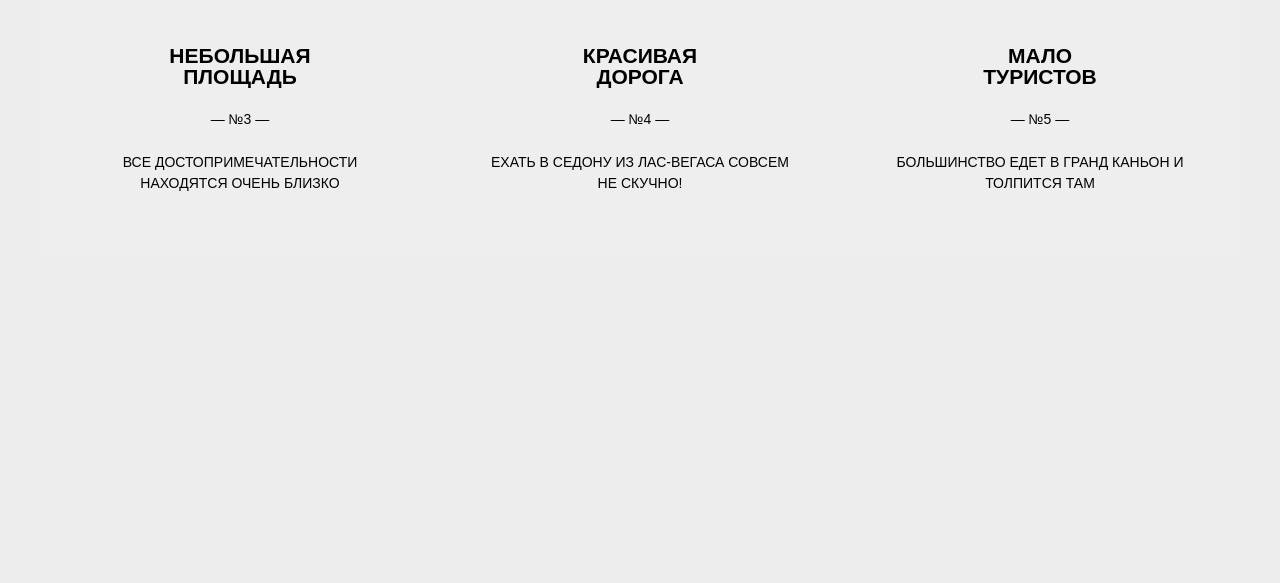
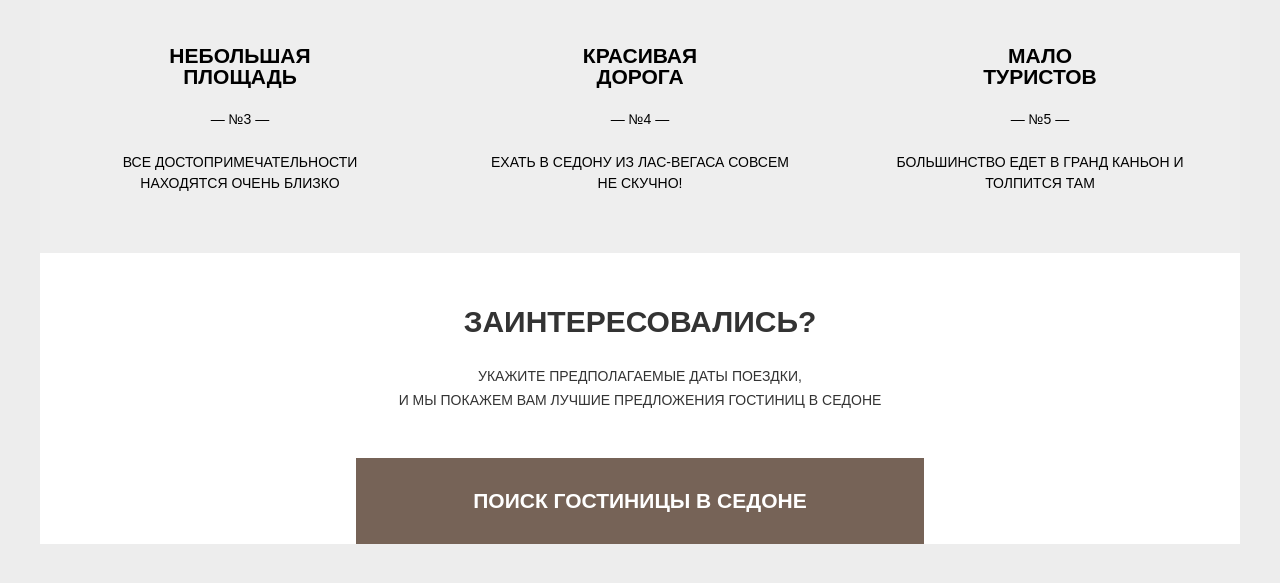
Before and after one commit to ooPASHAoo/sedona, a website: page src/index.html in a window 1280 px wide. Shown: the part 1626-2209 px from the top of the page. Drawn offline with Linux system fonts and the light colour scheme.

Commit message:
create (.offer)

```diff
--- a/src/index.html
+++ b/src/index.html
@@ -77,7 +77,12 @@
             <p class="reason__description">Большинство едет в гранд каньон и толпится там</p>
         </div>
     </section>
-
+    <section class="offer page__block">
+        <b class="offer__header">Заинтересовались?</b>
+        <p class="offer__text">Укажите предполагаемые даты поездки,<br>
+            и мы покажем вам лучшие предложения гостиниц в Седоне</p>
+        <a class="btn offer__btn" href="#">Поиск гостиницы в Седоне</a>
+    </section>
 </main>
 
 </body>
--- /dev/null
+++ b/src/scss/blocks/btn.scss
@@ -0,0 +1,16 @@
+.btn {
+  display: inline-block;
+  vertical-align: top;
+  box-sizing: border-box;
+  margin: 0;
+  padding: 3px 16px;
+  font: inherit;
+  font-size: $font__size;
+  line-height: $font__lh;
+  font-weight: bold;
+  text-decoration: none;
+  text-transform: uppercase;
+  cursor: pointer;
+  color: white;
+  background-color: $color__brown;
+}
--- /dev/null
+++ b/src/scss/blocks/offer.scss
@@ -0,0 +1,25 @@
+.offer {
+  padding: 54px 316px 0 316px;
+  background-color: white;
+  text-align: center;
+
+  &__header {
+    margin: 0;
+    font-size: 30px;
+    line-height: 30px;
+  }
+
+  &__text {
+    margin: 0;
+    margin-top: 26px;
+    line-height: 24px;
+  }
+
+  &__btn {
+    margin-top: 46px;
+    width: 100%;
+    padding: 30px 20px;
+    font-size: $font__size--header;
+    line-height: $font__lh--header;
+  }
+}
--- a/src/scss/style.scss
+++ b/src/scss/style.scss
@@ -1,7 +1,9 @@
 @import "variables";
 @import "common";
+@import "blocks/btn";
 @import "blocks/page";
 @import "blocks/main-nav";
 @import "blocks/intro";
 @import "blocks/slogan";
 @import "blocks/reason";
+@import "blocks/offer";
--- a/src/scss/variables.scss
+++ b/src/scss/variables.scss
@@ -4,3 +4,6 @@ $font__size: 14px;
 $font__lh: 21px;
 $font__size--header: 21px;
 $font__lh--header: 26px;
+
+$color__brown: #766357;
+$color__blue: #81b3d2;
```
Also changed, not shown: src/css/style.css.
